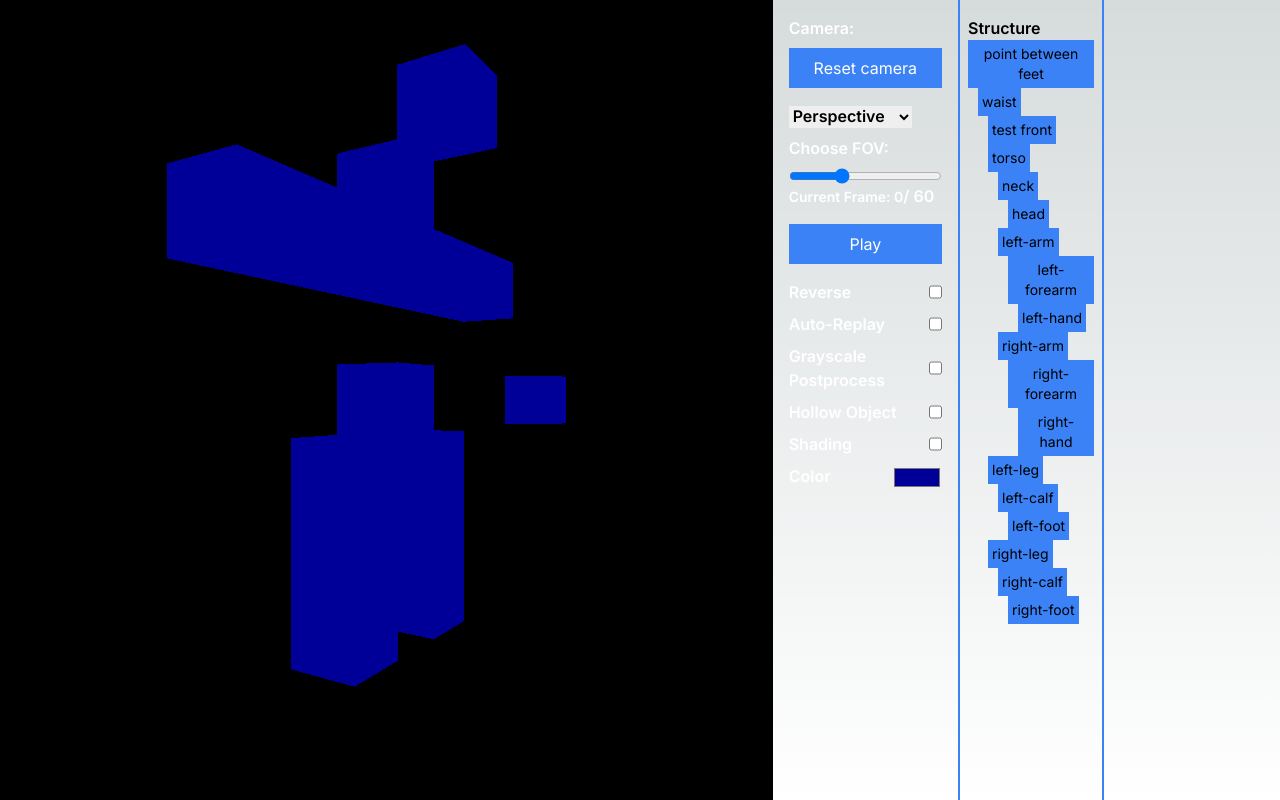
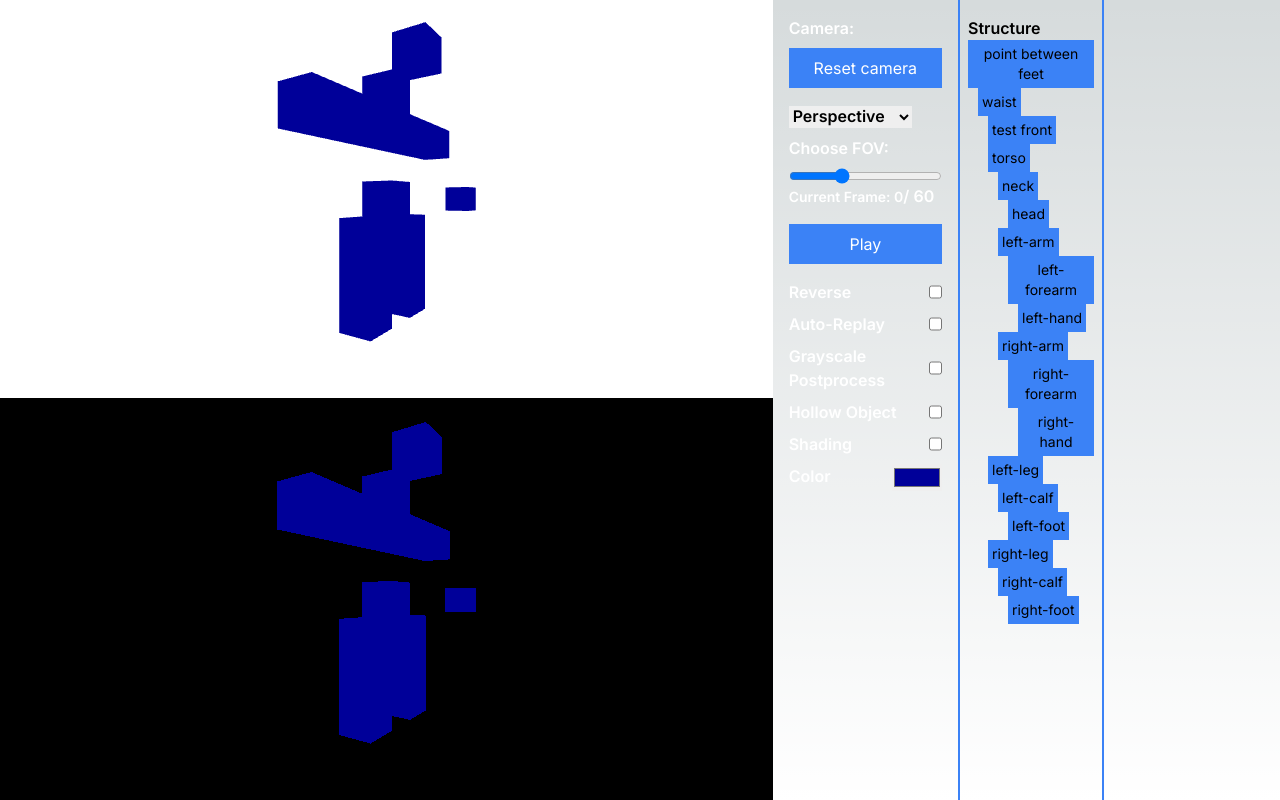
Before and after one commit to williamnixon20/computer-graphics-project, a Next.js app: page / in a window 1280 px wide. Built offline with nearby package versions, Linux system fonts and the light colour scheme.

Commit message:
feat: 2 canvas, only first canvas can be used

```diff
--- a/src/app/canvas.tsx
+++ b/src/app/canvas.tsx
@@ -1,6 +1,6 @@
 "use client";
 
-import { KeyboardEvent, useEffect, useRef, useState } from "react";
+import { KeyboardEvent, RefObject, useEffect, useRef, useState } from "react";
 import TRS from "../webgl/utils/trs";
 import { AnimationRunner } from "@/webgl/utils/animation";
 
@@ -124,8 +124,24 @@ var jsonToDraw: ArticulatedDescriptions | HollowDescriptions =
   blockGuyNodeDescriptions;
 export default function Canvas() {
   const [selectedName, setSelectedName] = useState<string | null | undefined>();
-  const canvasRef = useRef<HTMLCanvasElement>(null);
-  const [cameraInformation, setCameraInformation] = useState<CameraInformation>(
+  const canvas1Ref = useRef<HTMLCanvasElement>(null);
+  const canvas2Ref = useRef<HTMLCanvasElement>(null);
+
+  const [cameraInformation1, setCameraInformation1] = useState<CameraInformation>(
+    {
+      cameraAngleXRadians: degToRad(0),
+      cameraAngleYRadians: degToRad(0),
+      fieldOfViewRadians: degToRad(60),
+      radius: 10,
+      projType: "perspective",
+      translateX: 0,
+      translateY: 0,
+      rotateX: degToRad(0),
+      rotateY: degToRad(0),
+      radiusRotate: 10,
+    }
+  );
+  const [cameraInformation2, setCameraInformation2] = useState<CameraInformation>(
     {
       cameraAngleXRadians: degToRad(0),
       cameraAngleYRadians: degToRad(0),
@@ -140,7 +156,8 @@ export default function Canvas() {
     }
   );
   const [refDict, setRefDict] = useState<{ [key: string]: any }>({});
-  let [drawer, setDrawer] = useState<Drawer>();
+  let [drawer1, setDrawer1] = useState<Drawer>();
+  let [drawer2, setDrawer2] = useState<Drawer>();
   const [scene, setScene] = useState<Node>();
   const [hollow, setHollow] = useState(false);
   const [postProcess, setPostprocess] = useState(false);
@@ -195,10 +212,14 @@ export default function Canvas() {
   };
 
   useEffect(() => {
-    setupWebGL();
+    setupWebGL(0, canvas1Ref);
+    setupWebGL(1, canvas2Ref);
   }, []);
 
-  function setupWebGL() {
+  function setupWebGL(
+    canvasId: number,
+    canvasRef: RefObject<HTMLCanvasElement>
+  ) {
     if (!canvasRef.current) {
       console.error("Canvas not found");
       return;
@@ -210,23 +231,35 @@ export default function Canvas() {
     }
 
     let drawerLoc = null;
-    if (!drawer) {
+    if (!drawer1 && canvasId === 0) {
       drawerLoc = new Drawer(gl);
-      setDrawer(drawerLoc);
-      drawer = drawerLoc;
+      setDrawer1(drawerLoc);
+      drawer1 = drawerLoc;
     }
-    let scene = null;
+    if (!drawer2 && canvasId === 1) {
+      drawerLoc = new Drawer(gl);
+      setDrawer2(drawerLoc);
+      drawer2 = drawerLoc;
+    }
+    if (scene !== undefined) {
+      return;
+    }
+    let newScene = null;
     let refNode = {};
-    scene = new Node().buildByDescription(jsonToDraw);
+    newScene = new Node().buildByDescription(jsonToDraw);
     const arr_color = normalizeRGB(hexToRGBAArray(color, 1));
-    scene.setAmbientColor(arr_color.concat([1]));
+    newScene.setAmbientColor(arr_color.concat([1]));
 
-    scene.procedureGetNodeRefDict(refNode);
+    newScene.procedureGetNodeRefDict(refNode);
 
-    setScene(scene);
+    setScene(newScene);
     setRefDict(refNode);
 
-    drawer.draw(scene, cameraInformation);
+    if (canvasId === 0 && drawer1) {
+      drawer1.draw(newScene, cameraInformation1);
+    } else if (canvasId === 1 && drawer2) {
+      drawer2.draw(newScene, cameraInformation2);
+    }
   }
 
   useEffect(() => {
@@ -234,15 +267,19 @@ export default function Canvas() {
       const arr_color = normalizeRGB(hexToRGBAArray(color, 1));
       scene.setAmbientColor(arr_color.concat([1]));
       console.log(arr_color);
-      drawer?.draw(scene, cameraInformation);
+      drawer1?.draw(scene, cameraInformation1);
+      drawer2?.draw(scene, cameraInformation2);
     }
   }, [color]);
 
   useEffect(() => {
     updateShading();
     console.log("update");
-    if (scene) drawer?.draw(scene, cameraInformation);
-  }, [shading, shininess, specular, diffuse, bumpTexture, cameraInformation]);
+    if (scene) {
+      drawer1?.draw(scene, cameraInformation1);
+      drawer2?.draw(scene, cameraInformation2);
+    }
+  }, [shading, shininess, specular, diffuse, bumpTexture]);
 
   const updateShading = () => {
     if (scene) {
@@ -272,7 +309,8 @@ export default function Canvas() {
       (refDict[selectedName].node as Node).addTransform(newTransforms);
     }
     if (scene) {
-      drawer?.draw(scene, cameraInformation);
+      drawer1?.draw(scene, cameraInformation1);
+      drawer2?.draw(scene, cameraInformation2);
     }
   };
 
@@ -282,9 +320,10 @@ export default function Canvas() {
     // setCameraInformation(newCameraInfo)
 
     // animate purposes
-    cameraInformation.fieldOfViewRadians = fieldOfView;
+    cameraInformation1.fieldOfViewRadians = fieldOfView;
     if (scene) {
-      drawer?.draw(scene, cameraInformation);
+      drawer1?.draw(scene, cameraInformation1);
+      drawer2?.draw(scene, cameraInformation2);
     }
   };
 
@@ -317,7 +356,7 @@ export default function Canvas() {
                 ] as number
               }
               onChange={(e) =>
-                // cameraInformation.projType === "perspective"  ?
+                // cameraInformation1.projType === "perspective"  ?
                 //     handleTransformChange(type, axis, e.target.value) :
                 handleTransformChange(type, axis, e.target.value)
               }
@@ -336,14 +375,21 @@ export default function Canvas() {
     mouseDownInformation.startY = e.nativeEvent.offsetY;
 
     // console.log("Mouse down", e.clientX, e.clientY);
-    const rect = canvasRef.current?.getBoundingClientRect() as DOMRect;
+    const rect = canvas1Ref.current?.getBoundingClientRect() as DOMRect;
     const mouseX = e.clientX - rect.left;
     const mouseY = e.clientY - rect.top;
 
-    let pickId = drawer?.getPickingId(mouseX, mouseY);
-    if (pickId) {
+    let pickId1 = drawer1?.getPickingId(mouseX, mouseY);
+    let pickId2 = drawer2?.getPickingId(mouseX, mouseY);
+
+    if (pickId1) {
       resetTransforms();
-      let selectedNode = scene?.getById(pickId);
+      let selectedNode = scene?.getById(pickId1);
+      console.log("position: ", selectedNode?.arrayInfo);
+      setSelectedName(selectedNode?.name);
+    } else if (pickId2) {
+      resetTransforms();
+      let selectedNode = scene?.getById(pickId2);
       console.log("position: ", selectedNode?.arrayInfo);
       setSelectedName(selectedNode?.name);
     }
@@ -368,24 +414,24 @@ export default function Canvas() {
       // e.nativeEvent.offsetX % 2 === 0 &&
       e.nativeEvent.offsetY % 2 === 0
     ) {
-      // console.log(cameraInformation.cameraAngleXRadians)
+      // console.log(cameraInformation1.cameraAngleXRadians)
       const deltaX = mouseDownInformation.startX - e.nativeEvent.offsetX;
       const deltaY = mouseDownInformation.startY - e.nativeEvent.offsetY;
 
       if (isShiftPressed) {
-        const newX = cameraInformation.rotateX + degToRad(deltaX / 10);
-        const newY = cameraInformation.rotateY + degToRad(deltaY / 10);
-        cameraInformation.rotateX = newX;
-        cameraInformation.rotateY = newY;
+        const newX = cameraInformation1.rotateX + degToRad(deltaX / 10);
+        const newY = cameraInformation1.rotateY + degToRad(deltaY / 10);
+        cameraInformation1.rotateX = newX;
+        cameraInformation1.rotateY = newY;
       } else {
-        const newX = cameraInformation.cameraAngleXRadians + degToRad(deltaX);
-        const newY = cameraInformation.cameraAngleYRadians + degToRad(deltaY);
+        const newX = cameraInformation1.cameraAngleXRadians + degToRad(deltaX);
+        const newY = cameraInformation1.cameraAngleYRadians + degToRad(deltaY);
 
-        cameraInformation.cameraAngleXRadians = newX;
-        cameraInformation.cameraAngleYRadians =
+        cameraInformation1.cameraAngleXRadians = newX;
+        cameraInformation1.cameraAngleYRadians =
           newY < degToRad(88) && newY > degToRad(-88)
             ? newY
-            : cameraInformation.cameraAngleYRadians;
+            : cameraInformation1.cameraAngleYRadians;
       }
 
       mouseDownInformation.isDown = true;
@@ -393,7 +439,8 @@ export default function Canvas() {
       mouseDownInformation.startY = e.nativeEvent.offsetY;
 
       if (scene) {
-        drawer?.draw(scene, cameraInformation);
+        drawer1?.draw(scene, cameraInformation1);
+        drawer2?.draw(scene, cameraInformation2);
       }
     }
   }
@@ -402,19 +449,20 @@ export default function Canvas() {
     if (e.deltaY < 0) {
       // make sure the radius is not a negative value
       if (
-        cameraInformation.radius - 5 * (cameraInformation.radius / 10) >
+        cameraInformation1.radius - 5 * (cameraInformation1.radius / 10) >
         0.1
       ) {
-        cameraInformation.radius =
-          cameraInformation.radius - 5 * (cameraInformation.radius / 100);
+        cameraInformation1.radius =
+          cameraInformation1.radius - 5 * (cameraInformation1.radius / 100);
       }
     } else {
       // console.log("Zoom out");
-      cameraInformation.radius =
-        cameraInformation.radius + 5 * (cameraInformation.radius / 100);
+      cameraInformation1.radius =
+        cameraInformation1.radius + 5 * (cameraInformation1.radius / 100);
     }
     if (scene) {
-      drawer?.draw(scene, cameraInformation);
+      drawer1?.draw(scene, cameraInformation1);
+      drawer2?.draw(scene, cameraInformation2);
     }
   }
 
@@ -423,23 +471,24 @@ export default function Canvas() {
     // console.log(key)
 
     if (key === "Shift") {
-      cameraInformation.radiusRotate = cameraInformation.radius;
+      cameraInformation1.radiusRotate = cameraInformation1.radius;
       setIsShiftPressed(true);
     }
 
     if (key === "w" || key === "a" || key === "s" || key === "d") {
       if (key === "w") {
-        cameraInformation.translateY += 2 * (cameraInformation.radius / 100);
+        cameraInformation1.translateY += 2 * (cameraInformation1.radius / 100);
       } else if (key === "a") {
-        cameraInformation.translateX -= 2 * (cameraInformation.radius / 100);
+        cameraInformation1.translateX -= 2 * (cameraInformation1.radius / 100);
       } else if (key === "s") {
-        cameraInformation.translateY -= 2 * (cameraInformation.radius / 100);
+        cameraInformation1.translateY -= 2 * (cameraInformation1.radius / 100);
       } else {
-        cameraInformation.translateX += 2 * (cameraInformation.radius / 100);
+        cameraInformation1.translateX += 2 * (cameraInformation1.radius / 100);
       }
 
       if (scene) {
-        drawer?.draw(scene, cameraInformation);
+        drawer1?.draw(scene, cameraInformation1);
+        drawer2?.draw(scene, cameraInformation2);
       }
     }
   };
@@ -469,7 +518,8 @@ export default function Canvas() {
 
     walkAnim!.update(deltaSecond);
     setCurrentFrame(walkAnim.CurrentFrame);
-    drawer?.draw(scene, cameraInformation);
+    drawer1?.draw(scene, cameraInformation1);
+    drawer2?.draw(scene, cameraInformation2);
 
     lastFrameTime = currentTime;
     animationFrameId = requestAnimationFrame(runAnim);
@@ -492,7 +542,7 @@ export default function Canvas() {
     <>
       <div className="w-full h-screen overflow-auto">
         <canvas
-          ref={canvasRef}
+          ref={canvas1Ref}
           onMouseDown={handleMouseDown}
           onMouseUp={handleMouseUp}
           onMouseMove={handleMouseMove}
@@ -501,7 +551,19 @@ export default function Canvas() {
           onKeyUp={handleKeyUp}
           tabIndex={0}
           id="webgl-canvas"
-          className="w-full h-full bg-white"
+          className="w-full h-1/2 bg-white border-b-2 border-b-black rounded-none"
+        />
+        <canvas
+          ref={canvas2Ref}
+          onMouseDown={handleMouseDown}
+          onMouseUp={handleMouseUp}
+          onMouseMove={handleMouseMove}
+          onWheel={handleScroll}
+          onKeyDown={handleKeyDown}
+          onKeyUp={handleKeyUp}
+          tabIndex={0}
+          id="webgl-canvas"
+          className="w-full h-1/2 bg-white"
         />
       </div>
       <div className="flex flex-col h-screen bg-gray-black p-4 w-72 border-r-2 border-r-blue-500">
@@ -510,19 +572,20 @@ export default function Canvas() {
         </label>
         <button
           onClick={() => {
-            cameraInformation.cameraAngleXRadians = degToRad(0);
-            cameraInformation.cameraAngleYRadians = degToRad(0);
-            cameraInformation.fieldOfViewRadians = degToRad(60);
-            cameraInformation.radius = 10;
-            cameraInformation.projType = "perspective";
-            cameraInformation.translateX = 0;
-            cameraInformation.translateY = 0;
-            cameraInformation.rotateX = 0;
-            cameraInformation.rotateY = 0;
-            cameraInformation.radiusRotate = 10;
+            cameraInformation1.cameraAngleXRadians = degToRad(0);
+            cameraInformation1.cameraAngleYRadians = degToRad(0);
+            cameraInformation1.fieldOfViewRadians = degToRad(60);
+            cameraInformation1.radius = 10;
+            cameraInformation1.projType = "perspective";
+            cameraInformation1.translateX = 0;
+            cameraInformation1.translateY = 0;
+            cameraInformation1.rotateX = 0;
+            cameraInformation1.rotateY = 0;
+            cameraInformation1.radiusRotate = 10;
 
             if (scene) {
-              drawer?.draw(scene, cameraInformation);
+              drawer1?.draw(scene, cameraInformation1);
+              drawer2?.draw(scene, cameraInformation2);
             }
           }}
           className="w-full mb-4 bg-blue-500 text-white py-2"
@@ -533,16 +596,20 @@ export default function Canvas() {
           <select
             onChange={(e) => {
               const newValue = e.target.value;
-              cameraInformation.projType = newValue;
+              cameraInformation1.projType = newValue;
+              if (scene) {
+                drawer1?.draw(scene, cameraInformation1);
+                drawer2?.draw(scene, cameraInformation2);
+              }
             }}
-            value={cameraInformation.projType}
+            value={cameraInformation1.projType}
           >
             <option value="perspective">Perspective</option>
             <option value="orthographic">Orthographic</option>
             <option value="oblique">Oblique</option>
           </select>
         </div>
-        {cameraInformation.projType === "perspective" && (
+        {cameraInformation1.projType === "perspective" && (
           <>
             <label className="text-base font-semibold text-white mb-2">
               Choose FOV:
@@ -608,8 +675,12 @@ export default function Canvas() {
             checked={postProcess}
             onChange={(e) => {
               setPostprocess(e.target.checked);
-              drawer?.setPostprocess(e.target.checked);
-              if (scene) drawer?.draw(scene, cameraInformation);
+              drawer1?.setPostprocess(e.target.checked);
+              drawer2?.setPostprocess(e.target.checked);
+              if (scene) {
+                drawer1?.draw(scene, cameraInformation1);
+                drawer2?.draw(scene, cameraInformation2);
+              };
             }}
           ></input>
         </div>
@@ -626,7 +697,8 @@ export default function Canvas() {
               jsonToDraw = e.target.checked
                 ? (cubeHollow as HollowDescriptions)
                 : blockGuyNodeDescriptions;
-              setupWebGL();
+              setupWebGL(0, canvas1Ref);
+              setupWebGL(1, canvas2Ref);
             }}
           ></input>
         </div>
```
Also changed, not shown: src/webgl/drawer.ts (+4 -4 lines). Lines whose indentation alone changed are shown as unchanged.
